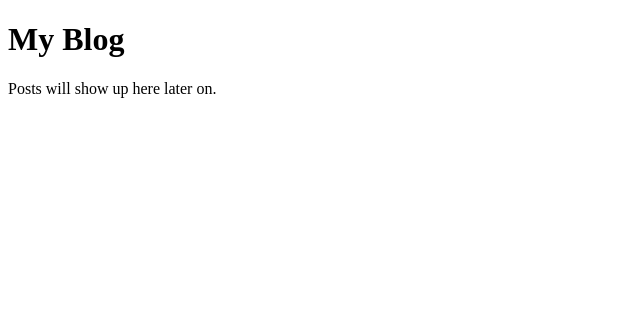
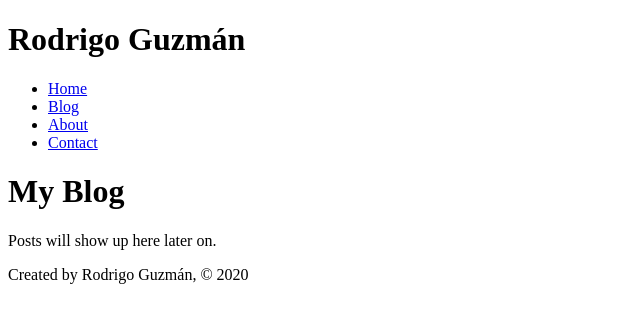
Before and after one commit to RoyGF/gatsby_study, a Gatsby site: page /blog in a window 1280 px wide. Shown: the whole page, without its empty margins (0-640 px from the left). Built offline with nearby package versions, Linux system fonts and the light colour scheme; Gatsby itself is replaced by a stand-in of ours.

Commit message:
Create layout component

```diff
--- /dev/null
+++ b/src/components/footer.js
@@ -0,0 +1,11 @@
+import React from "react"
+
+const Footer = () => {
+  return (
+    <footer>
+      <p>Created by Rodrigo Guzmán, © 2020</p>
+    </footer>
+  )
+}
+
+export default Footer
--- /dev/null
+++ b/src/components/header.js
@@ -0,0 +1,28 @@
+import React from "react"
+import { Link } from "gatsby"
+
+const Header = () => {
+  return (
+    <header>
+      <h1>Rodrigo Guzmán</h1>
+      <nav>
+        <ul>
+          <li>
+            <Link to="/">Home</Link>
+          </li>
+          <li>
+            <Link to="/blog">Blog</Link>
+          </li>
+          <li>
+            <Link to="/about">About</Link>
+          </li>
+          <li>
+            <Link to="/contact">Contact</Link>
+          </li>
+        </ul>
+      </nav>
+    </header>
+  )
+}
+
+export default Header
--- /dev/null
+++ b/src/components/layout.js
@@ -0,0 +1,15 @@
+import React from "react"
+import Header from "../components/header"
+import Footer from "../components/footer"
+
+const Layout = props => {
+  return (
+    <div>
+      <Header />
+      {props.children}
+      <Footer />
+    </div>
+  )
+}
+
+export default Layout
--- a/src/pages/blog.js
+++ b/src/pages/blog.js
@@ -1,11 +1,12 @@
 import React from "react"
+import Layout from "../components/layout"
 
 const BlogPage = () => {
   return (
-    <div>
+    <Layout>
       <h1>My Blog</h1>
       <p>Posts will show up here later on.</p>
-    </div>
+    </Layout>
   )
 }
 
--- a/src/pages/index.js
+++ b/src/pages/index.js
@@ -1,15 +1,16 @@
 import React from "react"
 import { Link } from "gatsby"
+import Layout from "../components/layout"
 
 const IndexPage = () => {
   return (
-    <div>
+    <Layout>
       <h1>Hello, Roy.</h1>
       <h2>Welcome to your awesome first website.</h2>
       <p>
         Need a developer? <Link to="/contact">Contact me.</Link>
       </p>
-    </div>
+    </Layout>
   )
 }
 
```
Also changed, not shown: src/pages/about.js (+6 -3 lines), src/pages/contact.js (+8 -4 lines).
